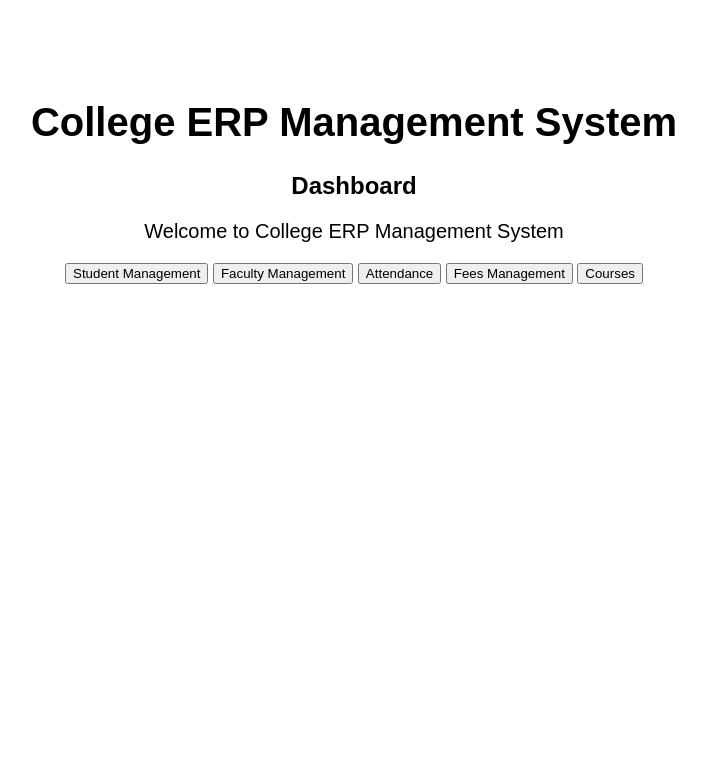
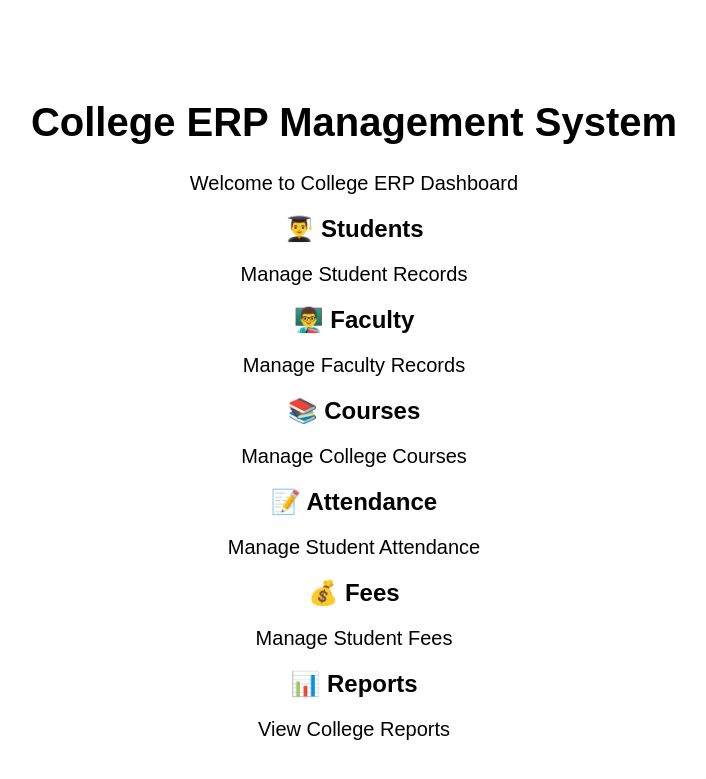
Before and after one commit to krishnachauhan0204-collab/College-ERP-Management-System, a Flask app: page / in a window 1280 px wide. Shown: the top 779 px of the page, without its empty margins (286-992 px from the left). Run offline with Flask 3, Linux system fonts and the light colour scheme.

Commit message:
Update index.html

```diff
--- a/templates/index.html
+++ b/templates/index.html
@@ -8,16 +8,40 @@
 <body>
 
     <h1>College ERP Management System</h1>
+    <p>Welcome to College ERP Dashboard</p>
 
-    <div>
-        <h2>Dashboard</h2>
-        <p>Welcome to College ERP Management System</p>
+    <div class="dashboard">
 
-        <button>Student Management</button>
-        <button>Faculty Management</button>
-        <button>Attendance</button>
-        <button>Fees Management</button>
-        <button>Courses</button>
+        <div class="card">
+            <h2>👨‍🎓 Students</h2>
+            <p>Manage Student Records</p>
+        </div>
+
+        <div class="card">
+            <h2>👨‍🏫 Faculty</h2>
+            <p>Manage Faculty Records</p>
+        </div>
+
+        <div class="card">
+            <h2>📚 Courses</h2>
+            <p>Manage College Courses</p>
+        </div>
+
+        <div class="card">
+            <h2>📝 Attendance</h2>
+            <p>Manage Student Attendance</p>
+        </div>
+
+        <div class="card">
+            <h2>💰 Fees</h2>
+            <p>Manage Student Fees</p>
+        </div>
+
+        <div class="card">
+            <h2>📊 Reports</h2>
+            <p>View College Reports</p>
+        </div>
+
     </div>
 
 </body>
```
